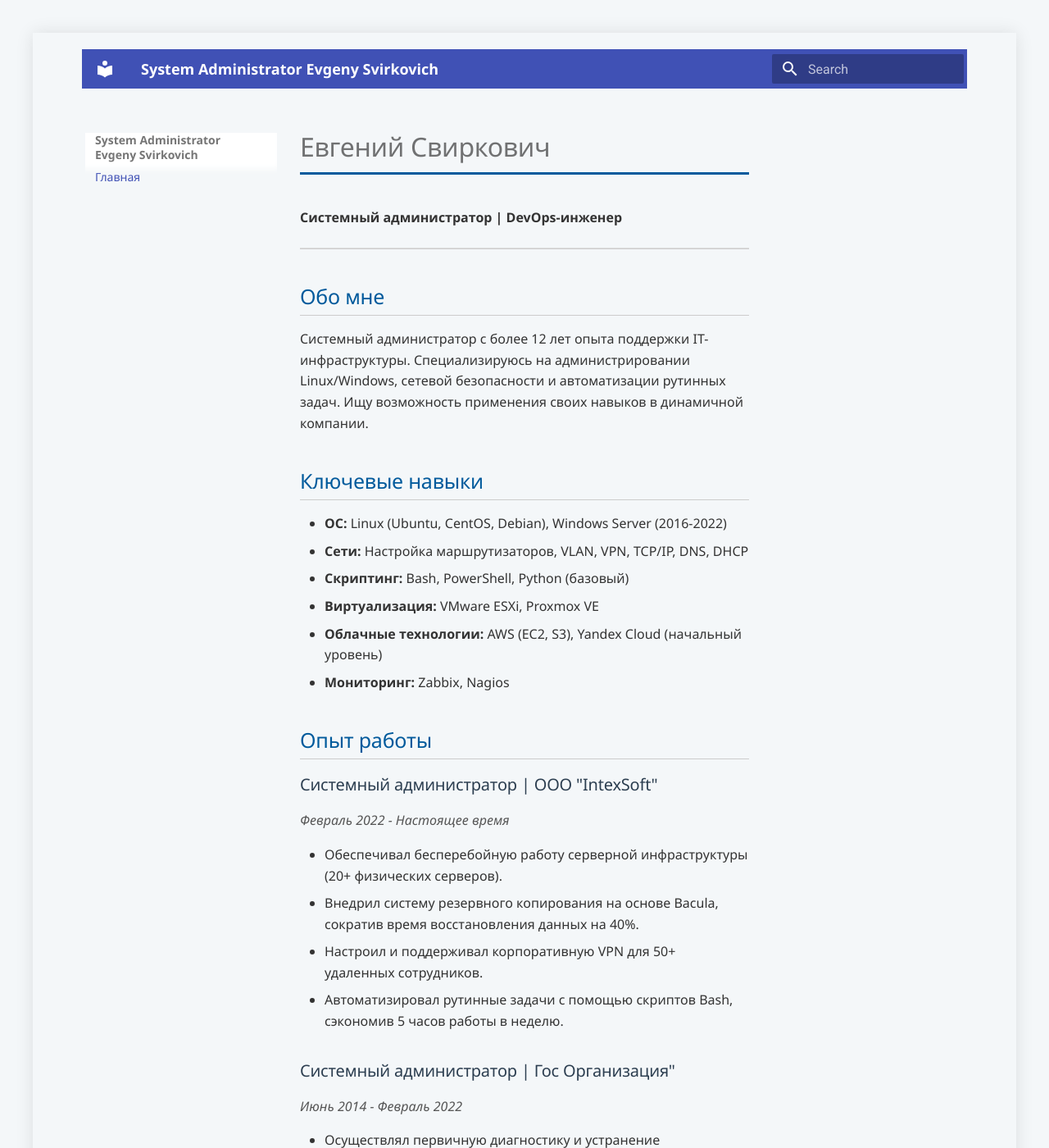
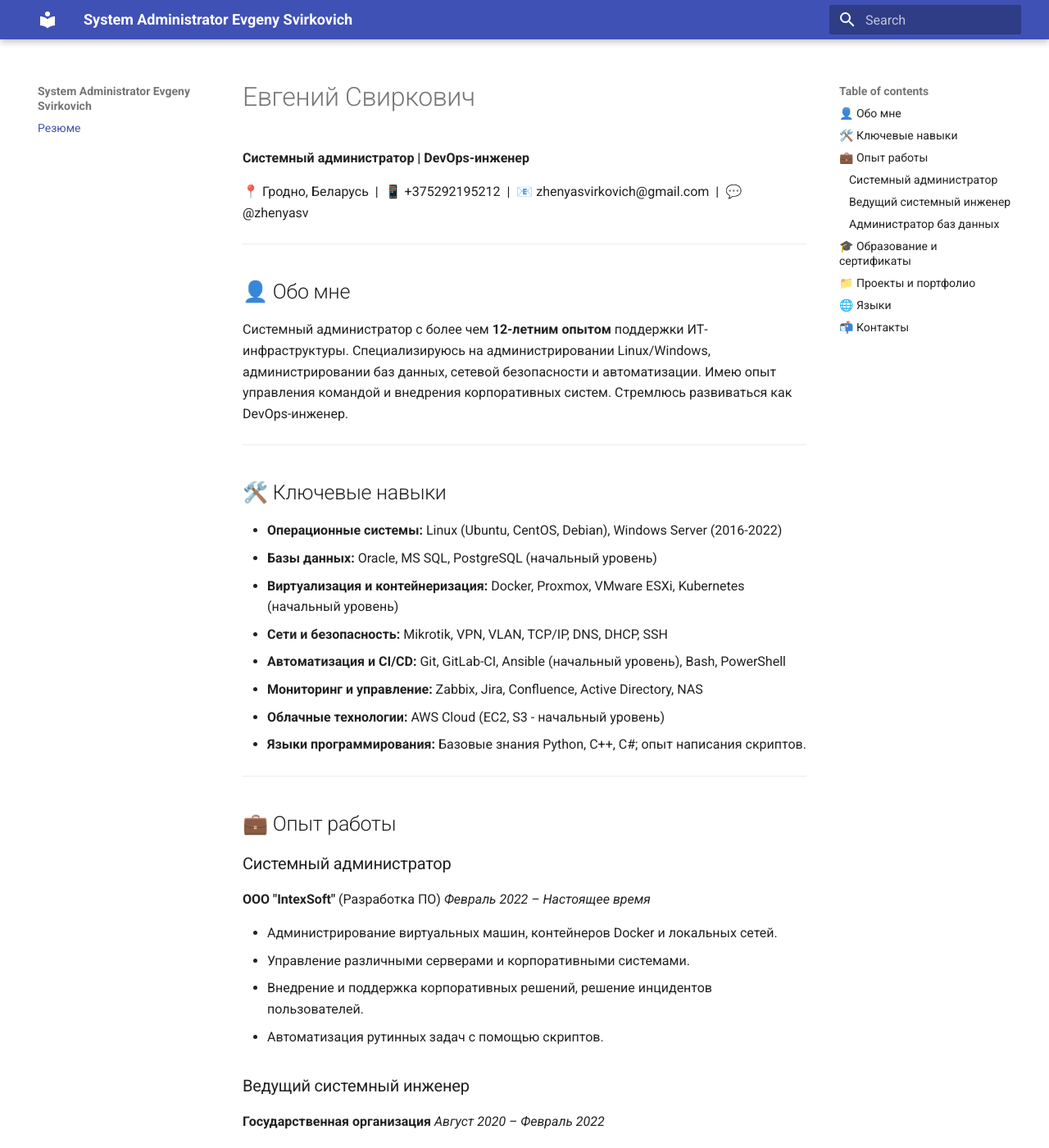
Before and after one commit to evgenysvirkovich/my-site, an MkDocs documentation site: the page built from docs/index.md, in a window 1280 px wide and 1400 px high. Shown: the whole window at 82% size. Built offline with MkDocs 1.6.1 and Material for MkDocs 9.7.7, drawn with Linux system fonts in a browser that asks for light colours; some of the changed text lies outside the part shown.

Commit message:
change CV from pdf

```diff
--- a/docs/index.md
+++ b/docs/index.md
@@ -1,118 +1,87 @@
-<!DOCTYPE html>
-<html lang="ru">
-<head>
-    <!-- ⬇️ НАЧАЛО: Сюда вставляем CSS-стили ⬇️ -->
-    <style>
-        body {
-            font-family: 'Segoe UI', Tahoma, Geneva, Verdana, sans-serif;
-            max-width: 1200px;
-            margin: 40px auto;
-            padding: 20px 60px;
-            background-color: #f4f7f9;
-            color: #333;
-            line-height: 1.8;
-            box-shadow: 0 0 20px rgba(0,0,0,0.1);
-        }
-        h1 {
-            color: #005a9c;
-            border-bottom: 3px solid #005a9c;
-            padding-bottom: 10px;
-            margin-bottom: 5px;
-        }
-        h2 {
-            color: #005a9c;
-            margin-top: 30px;
-            border-bottom: 1px solid #ccc;
-            padding-bottom: 5px;
-        }
-        h3 {
-            margin-bottom: 5px;
-            color: #2c3e50;
-        }
-        ul {
-            padding-left: 20px;
-        }
-        li {
-            margin-bottom: 8px;
-        }
-        hr {
-            border: 0;
-            height: 1px;
-            background: #ddd;
-            margin: 20px 0;
-        }
-        .contact {
-            background: #e8f0fe;
-            padding: 15px;
-            border-radius: 8px;
-            margin-top: 20px;
-        }
-        em {
-            color: #555;
-            font-style: italic;
-        }
-    </style>
-    <!-- ⬆️ КОНЕЦ: Стили вставили ⬆️ -->
+---
+title: Евгений Свиркович - Резюме
+---
 
-    <meta charset="UTF-8">
-    <meta name="viewport" content="width=device-width, initial-scale=1.0">
-    <title>Евгений Свиркович - Резюме</title>
-</head>
-<body>
+# Евгений Свиркович
 
-    <!-- ⬇️ НАЧАЛО: Сюда вставляем СОДЕРЖАНИЕ резюме ⬇️ -->
-    <h1>Евгений Свиркович</h1>
-    <p><strong>Системный администратор | DevOps-инженер</strong></p>
-    <hr>
+**Системный администратор | DevOps-инженер**
 
-    <h2>Обо мне</h2>
-    <p>Системный администратор с более 12 лет опыта поддержки IT-инфраструктуры. Специализируюсь на администрировании Linux/Windows, сетевой безопасности и автоматизации рутинных задач. Ищу возможность применения своих навыков в динамичной компании.</p>
+📍 Гродно, Беларусь &nbsp;|&nbsp; 📱 +375292195212 &nbsp;|&nbsp; 📧 zhenyasvirkovich@gmail.com &nbsp;|&nbsp; 💬 @zhenyasv
 
-    <h2>Ключевые навыки</h2>
-    <ul>
-        <li><strong>ОС:</strong> Linux (Ubuntu, CentOS, Debian), Windows Server (2016-2022)</li>
-        <li><strong>Сети:</strong> Настройка маршрутизаторов, VLAN, VPN, TCP/IP, DNS, DHCP</li>
-        <li><strong>Скриптинг:</strong> Bash, PowerShell, Python (базовый)</li>
-        <li><strong>Виртуализация:</strong> VMware ESXi, Proxmox VE</li>
-        <li><strong>Облачные технологии:</strong> AWS (EC2, S3), Yandex Cloud (начальный уровень)</li>
-        <li><strong>Мониторинг:</strong> Zabbix, Nagios</li>
-    </ul>
+---
 
-    <h2>Опыт работы</h2>
-    <h3>Системный администратор | ООО "IntexSoft"</h3>
-    <p><em>Февраль 2022 - Настоящее время</em></p>
-    <ul>
-        <li>Обеспечивал бесперебойную работу серверной инфраструктуры (20+ физических серверов).</li>
-        <li>Внедрил систему резервного копирования на основе Bacula, сократив время восстановления данных на 40%.</li>
-        <li>Настроил и поддерживал корпоративную VPN для 50+ удаленных сотрудников.</li>
-        <li>Автоматизировал рутинные задачи с помощью скриптов Bash, сэкономив 5 часов работы в неделю.</li>
-    </ul>
+## 👤 Обо мне
 
-    <h3>Системный администратор | Гос Организация"</h3>
-    <p><em>Июнь 2014 - Февраль 2022</em></p>
-    <ul>
-        <li>Осуществлял первичную диагностику и устранение неисправностей на рабочих станциях (100+ ПК).</li>
-        <li>Администрировал Active Directory и учетные записи пользователей.</li>
-        <li>Обновлял парк компьютерной техники и устанавливал ПО.</li>
-    </ul>
+Системный администратор с более чем **12-летним опытом** поддержки ИТ-инфраструктуры. Специализируюсь на администрировании Linux/Windows, администрировании баз данных, сетевой безопасности и автоматизации. Имею опыт управления командой и внедрения корпоративных систем. Стремлюсь развиваться как DevOps-инженер.
 
-    <h2>Образование и сертификаты</h2>
-    <ul>
-        <li><strong>Высшее образование:</strong> [Название университета], специальность "Информационные системы и технологии"</li>
-        <li><strong>Сертификаты:</strong> Cisco CCNA (в процессе), Linux Professional Institute (LPIC-1)</li>
-    </ul>
+---
 
-    <h2>Портфолио проектов</h2>
-    <ul>
-        <li><strong>Этот сайт:</strong> Сверстал личную страницу-резюме на чистом HTML/CSS и разместил на GitHub Pages.</li>
-        <li><strong>Домашняя лаборатория:</strong> Развернул Proxmox с виртуальными машинами для тестирования Docker и Kubernetes.</li>
-    </ul>
+## 🛠️ Ключевые навыки
 
-    <h2>Контакты</h2>
-    <p class="contact">
-        Email: evgeny.svir@example.com | Telegram: @evgeny_sys | GitHub: evgenysvirkovich
-    </p>
-    <!-- ⬆️ КОНЕЦ: Содержание резюме вставили ⬆️ -->
+*   **Операционные системы:** Linux (Ubuntu, CentOS, Debian), Windows Server (2016-2022)
+*   **Базы данных:** Oracle, MS SQL, PostgreSQL (начальный уровень)
+*   **Виртуализация и контейнеризация:** Docker, Proxmox, VMware ESXi, Kubernetes (начальный уровень)
+*   **Сети и безопасность:** Mikrotik, VPN, VLAN, TCP/IP, DNS, DHCP, SSH
+*   **Автоматизация и CI/CD:** Git, GitLab-CI, Ansible (начальный уровень), Bash, PowerShell
+*   **Мониторинг и управление:** Zabbix, Jira, Confluence, Active Directory, NAS
+*   **Облачные технологии:** AWS Cloud (EC2, S3 - начальный уровень)
+*   **Языки программирования:** Базовые знания Python, C++, C#; опыт написания скриптов.
 
-</body>
-</html>
+---
+
+## 💼 Опыт работы
+
+### Системный администратор
+**ООО "IntexSoft"** (Разработка ПО)
+*Февраль 2022 – Настоящее время*
+
+*   Администрирование виртуальных машин, контейнеров Docker и локальных сетей.
+*   Управление различными серверами и корпоративными системами.
+*   Внедрение и поддержка корпоративных решений, решение инцидентов пользователей.
+*   Автоматизация рутинных задач с помощью скриптов.
+
+### Ведущий системный инженер
+**Государственная организация**
+*Август 2020 – Февраль 2022*
+
+*   Планирование и координация деятельности команды системных администраторов.
+*   Обеспечение бесперебойной работы ИТ-инфраструктуры организации.
+
+### Администратор баз данных
+**Государственная организация**
+*Июнь 2014 – Август 2020*
+
+*   Разработка и администрирование баз данных (Oracle, MS SQL).
+*   Обеспечение производительности и надежности СУБД.
+
+---
+
+## 🎓 Образование и сертификаты
+
+*   **Высшее образование:** Военная академия Республики Беларусь, специальность "Автоматизированные информационные системы управления" (2009 – 2014).
+*   **Курсы:** Администрирование серверов Oracle, Центр повышения квалификации руководящих работников в сфере информационных технологий (2015).
+*   **Сертификат:** Английский язык B1 (февраль 2023).
+
+---
+
+## 📁 Проекты и портфолио
+
+*   **Этот сайт-резюме:** Сверстал личную страницу на HTML/CSS и разместил на GitHub Pages с использованием MkDocs.
+*   **Домашняя лаборатория:** Развернул Proxmox с виртуальными машинами для тестирования Docker и Kubernetes.
+*   **Автоматизация:** Разработал скрипты для автоматизации задач администрирования (Bash, PowerShell).
+
+---
+
+## 🌐 Языки
+
+*   **Русский:** Родной
+*   **Английский:** B1 (Средний) – сертификат 02.2023
+
+---
+
+## 📬 Контакты
+
+*   **Email:** zhenyasvirkovich@gmail.com
+*   **Telegram:** @zhenyasv
+*   **LinkedIn:** [linkedin.com/in/evgeniy-svirkovich](https://www.linkedin.com/in/evgeniy-svirkovich-a51b3b220/)
+*   **GitHub:** [github.com/evgenysvirkovich](https://github.com/evgenysvirkovich)
--- a/mkdocs.yml
+++ b/mkdocs.yml
@@ -3,7 +3,7 @@ site_url: https://evgenysvirkovich.github.io/my-site/
 theme:
   name: material
 nav:
-  - Главная: index.md
+  - Резюме: index.md
 site_author: Evgeny Svirkovich
 copyright: Evgeny Svirkovich, 2026
 markdown_extensions:
```
